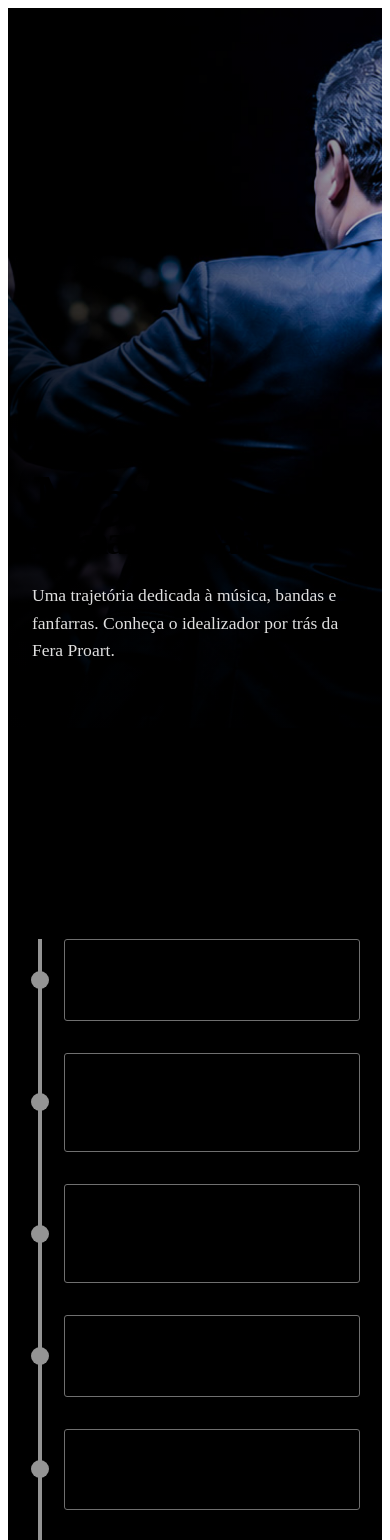
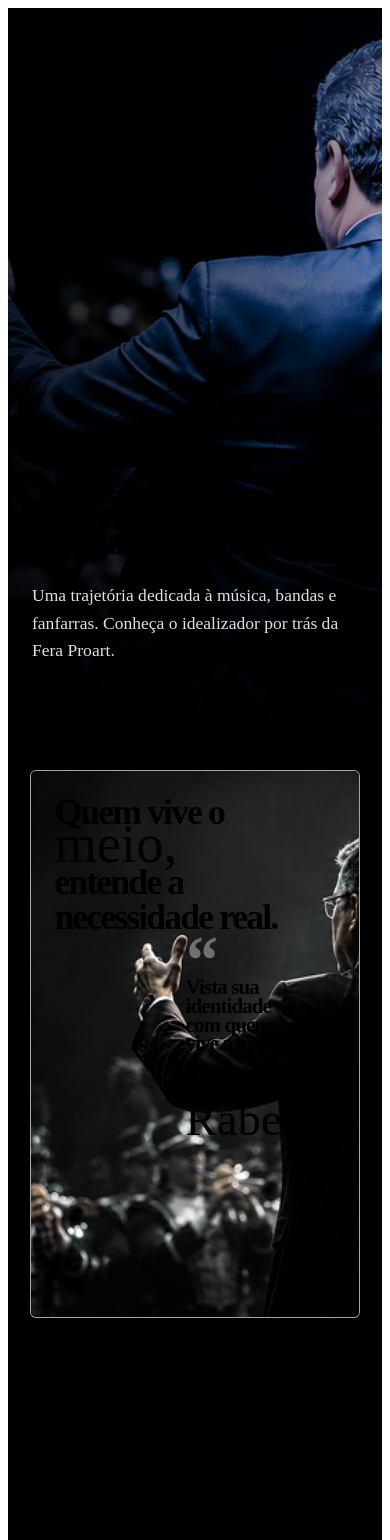
Before and after one commit to leobrasil777-lang/FeraProart-Website, a React (Vite) app: page /idealizador in a window 390 px wide. Shown: the top 1540 px of the page. Built offline with nearby package versions, Linux system fonts and the light colour scheme; the HTML template or start-up script is replaced by a standard one.

Commit message:
Add idealizador manifesto quote section

```diff
--- a/src/pages/Idealizador/Idealizador.tsx
+++ b/src/pages/Idealizador/Idealizador.tsx
@@ -2,6 +2,7 @@ import IdealizadorOriginSection from './sections/IdealizadorOriginSection/Ideali
 import IdealizadorHeroSection from './sections/IdealizadorHeroSection/IdealizadorHeroSection'
 import IdealizadorCorporationsSection from './sections/IdealizadorCorporationsSection/IdealizadorCorporationsSection'
 import IdealizadorTimelineSection from './sections/IdealizadorTimelineSection/IdealizadorTimelineSection'
+import IdealizadorMaestroQuoteSection from './sections/IdealizadorMaestroQuoteSection/IdealizadorMaestroQuoteSection'
 import IdealizadorInnovationsSection from './sections/IdealizadorInnovationsSection/IdealizadorInnovationsSection'
 import './Idealizador.css'
 
@@ -9,6 +10,7 @@ function Idealizador() {
   return (
     <div className="idealizador-page">
       <IdealizadorHeroSection />
+      <IdealizadorMaestroQuoteSection />
       <IdealizadorTimelineSection />
       <IdealizadorInnovationsSection />
       <IdealizadorCorporationsSection />
--- /dev/null
+++ b/src/pages/Idealizador/sections/IdealizadorMaestroQuoteSection/IdealizadorMaestroQuoteSection.css
@@ -0,0 +1,208 @@
+.idealizador-maestro-quote {
+  overflow: hidden;
+  background: #000000;
+  color: var(--color-white);
+  padding-block: clamp(58px, 7.4vw, 98px) clamp(40px, 5vw, 67px);
+}
+
+.idealizador-maestro-quote__container {
+  width: min(calc(100% - clamp(48px, 11.8vw, 156px)), 1180px);
+}
+
+.idealizador-maestro-quote__banner {
+  position: relative;
+  overflow: hidden;
+  isolation: isolate;
+  aspect-ratio: 2.93 / 1;
+  border: 1px solid rgba(255, 255, 255, 0.65);
+  border-radius: clamp(6px, 0.7vw, 10px);
+  background: #000000;
+}
+
+.idealizador-maestro-quote__image {
+  position: absolute;
+  inset: 0;
+  z-index: -1;
+  width: 100%;
+  height: 100%;
+  object-fit: cover;
+  object-position: center;
+}
+
+.idealizador-maestro-quote__content {
+  display: grid;
+  height: 100%;
+  align-items: center;
+  padding: clamp(22px, 3.5vw, 42px) clamp(26px, 4vw, 52px) clamp(24px, 3.9vw, 45px) clamp(22px, 3.3vw, 32px);
+  grid-template-columns: minmax(0, 39%) minmax(0, 38%) minmax(128px, 23%);
+}
+
+.idealizador-maestro-quote__title {
+  max-width: 380px;
+  margin: 0;
+  color: var(--color-white);
+  font-family: var(--font-primary);
+  font-size: clamp(30px, 3.45vw, 46px);
+  font-weight: 700;
+  letter-spacing: -0.055em;
+  line-height: 0.94;
+}
+
+.idealizador-maestro-quote__title-line {
+  display: block;
+  white-space: nowrap;
+}
+
+.idealizador-maestro-quote__title-highlight {
+  display: inline-block;
+  color: var(--color-white);
+  font-family: var(--font-highlight);
+  font-size: clamp(42px, 5vw, 66px);
+  font-weight: 400;
+  letter-spacing: 0;
+  line-height: 0;
+  transform: translateY(0.05em);
+  vertical-align: baseline;
+}
+
+.idealizador-maestro-quote__quote {
+  min-width: 0;
+  margin: 0;
+  grid-column: 3;
+  color: var(--color-white);
+}
+
+.idealizador-maestro-quote__quote-mark {
+  display: block;
+  height: clamp(44px, 5.6vw, 70px);
+  color: #707070;
+  font-family: Georgia, 'Times New Roman', serif;
+  font-size: clamp(72px, 6.4vw, 84px);
+  font-weight: 700;
+  line-height: 0.72;
+}
+
+.idealizador-maestro-quote__quote-text {
+  margin: 0;
+  color: var(--color-white);
+  font-size: clamp(17px, 2.05vw, 27px);
+  font-weight: 700;
+  letter-spacing: -0.045em;
+  line-height: 0.86;
+}
+
+.idealizador-maestro-quote__quote-footer {
+  margin-top: clamp(10px, 1.35vw, 17px);
+}
+
+.idealizador-maestro-quote__cite {
+  color: var(--color-white);
+  font-family: var(--font-highlight);
+  font-size: clamp(38px, 4.1vw, 54px);
+  font-style: normal;
+  font-weight: 400;
+  letter-spacing: 0;
+  line-height: 0.75;
+}
+
+@media (max-width: 61.9375rem) {
+  .idealizador-maestro-quote {
+    padding-block: clamp(44px, 7vw, 64px) clamp(38px, 6vw, 54px);
+  }
+
+  .idealizador-maestro-quote__container {
+    width: min(calc(100% - 48px), 860px);
+  }
+
+  .idealizador-maestro-quote__content {
+    padding: clamp(18px, 3.2vw, 28px) clamp(18px, 3.4vw, 30px);
+    grid-template-columns: minmax(0, 40%) minmax(0, 38%) minmax(104px, 22%);
+  }
+
+  .idealizador-maestro-quote__title {
+    font-size: clamp(27px, 3.8vw, 32px);
+  }
+
+  .idealizador-maestro-quote__title-highlight {
+    font-size: clamp(38px, 5.8vw, 48px);
+  }
+
+  .idealizador-maestro-quote__quote-mark {
+    height: clamp(34px, 5vw, 46px);
+    font-size: clamp(56px, 7.8vw, 72px);
+  }
+
+  .idealizador-maestro-quote__quote-text {
+    font-size: clamp(16px, 2.2vw, 19px);
+  }
+
+  .idealizador-maestro-quote__cite {
+    font-size: clamp(32px, 5.3vw, 42px);
+  }
+}
+
+@media (max-width: 42.5rem) {
+  .idealizador-maestro-quote {
+    padding-block: 42px 48px;
+  }
+
+  .idealizador-maestro-quote__container {
+    width: calc(100% - 44px);
+  }
+
+  .idealizador-maestro-quote__banner {
+    min-height: clamp(500px, 140vw, 620px);
+    aspect-ratio: auto;
+  }
+
+  .idealizador-maestro-quote__image {
+    object-position: center;
+  }
+
+  .idealizador-maestro-quote__content {
+    align-items: stretch;
+    padding: 24px clamp(20px, 6vw, 24px) 28px;
+    grid-template-columns: 1fr;
+    grid-template-rows: auto 1fr auto;
+  }
+
+  .idealizador-maestro-quote__title {
+    max-width: min(100%, 320px);
+    font-size: clamp(31px, 9.2vw, 40px);
+    line-height: 0.98;
+  }
+
+  .idealizador-maestro-quote__title-line {
+    white-space: normal;
+  }
+
+  .idealizador-maestro-quote__title-highlight {
+    font-size: clamp(46px, 14vw, 58px);
+  }
+
+  .idealizador-maestro-quote__quote {
+    align-self: end;
+    justify-self: end;
+    grid-column: 1;
+    max-width: 150px;
+    text-align: left;
+  }
+
+  .idealizador-maestro-quote__quote-mark {
+    height: 42px;
+    font-size: 68px;
+  }
+
+  .idealizador-maestro-quote__quote-text {
+    font-size: clamp(18px, 5.4vw, 23px);
+    line-height: 0.9;
+  }
+
+  .idealizador-maestro-quote__quote-footer {
+    margin-top: 12px;
+  }
+
+  .idealizador-maestro-quote__cite {
+    font-size: clamp(38px, 12vw, 50px);
+  }
+}
--- /dev/null
+++ b/src/pages/Idealizador/sections/IdealizadorMaestroQuoteSection/IdealizadorMaestroQuoteSection.tsx
@@ -0,0 +1,52 @@
+import Container from '../../../../components/Container/Container'
+import founderMaestro from '../../../../assets/images/idealizador/founder-maestro.png'
+import './IdealizadorMaestroQuoteSection.css'
+
+function IdealizadorMaestroQuoteSection() {
+  return (
+    <section className="idealizador-maestro-quote" aria-labelledby="idealizador-maestro-quote-title">
+      <Container className="idealizador-maestro-quote__container">
+        <div className="idealizador-maestro-quote__banner">
+          <img
+            className="idealizador-maestro-quote__image"
+            src={founderMaestro}
+            alt="Maestro Fernando Rabelo regendo uma banda, visto de costas."
+            width="1151"
+            height="393"
+            loading="lazy"
+          />
+
+          <div className="idealizador-maestro-quote__content">
+            <h2 className="idealizador-maestro-quote__title" id="idealizador-maestro-quote-title">
+              <span className="idealizador-maestro-quote__title-line">
+                Quem vive o <span className="idealizador-maestro-quote__title-highlight">meio,</span>
+              </span>
+              <span className="idealizador-maestro-quote__title-line">entende a</span>
+              <span className="idealizador-maestro-quote__title-line">necessidade real.</span>
+            </h2>
+
+            <blockquote className="idealizador-maestro-quote__quote">
+              <span className="idealizador-maestro-quote__quote-mark" aria-hidden="true">
+                “
+              </span>
+              <p className="idealizador-maestro-quote__quote-text">
+                Vista sua<br />
+                identidade<br />
+                com quem<br />
+                vive a música
+              </p>
+              <footer className="idealizador-maestro-quote__quote-footer">
+                <cite className="idealizador-maestro-quote__cite">
+                  Fernando<br />
+                  Rabelo
+                </cite>
+              </footer>
+            </blockquote>
+          </div>
+        </div>
+      </Container>
+    </section>
+  )
+}
+
+export default IdealizadorMaestroQuoteSection
```
